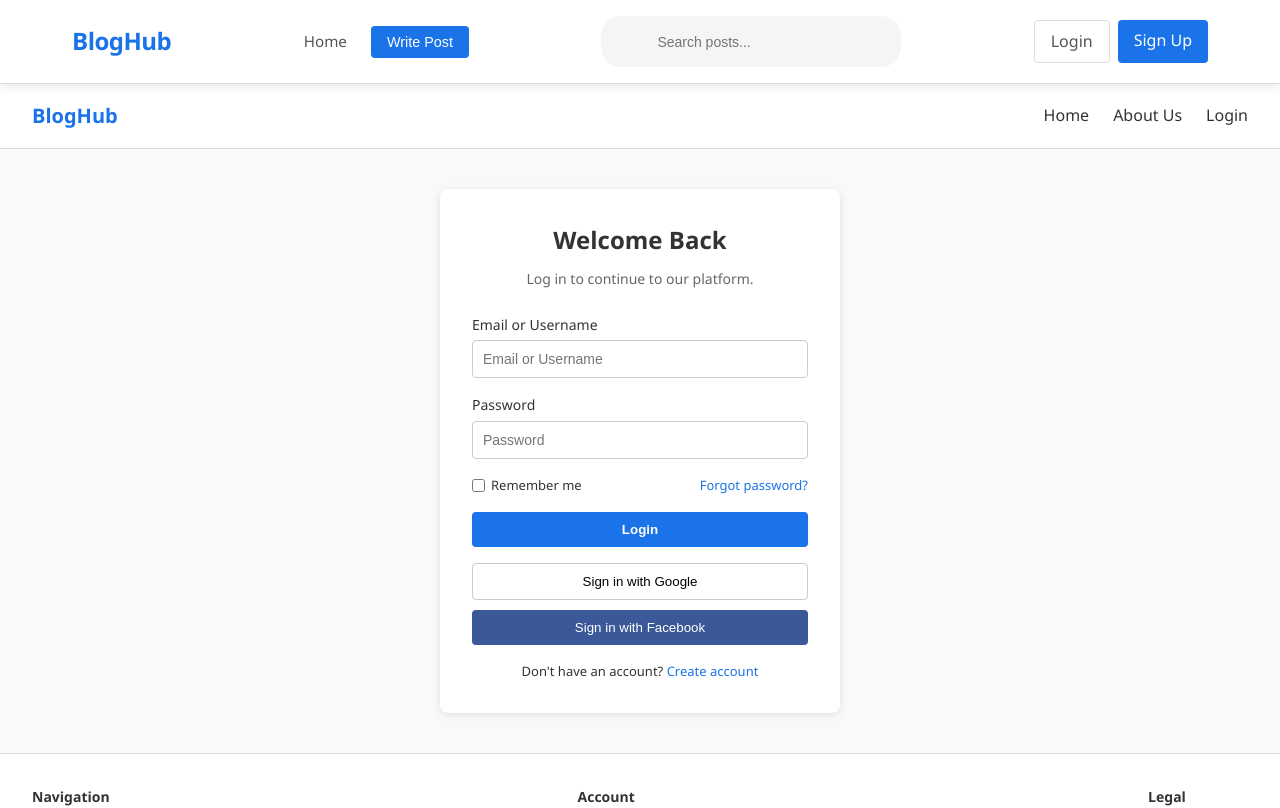
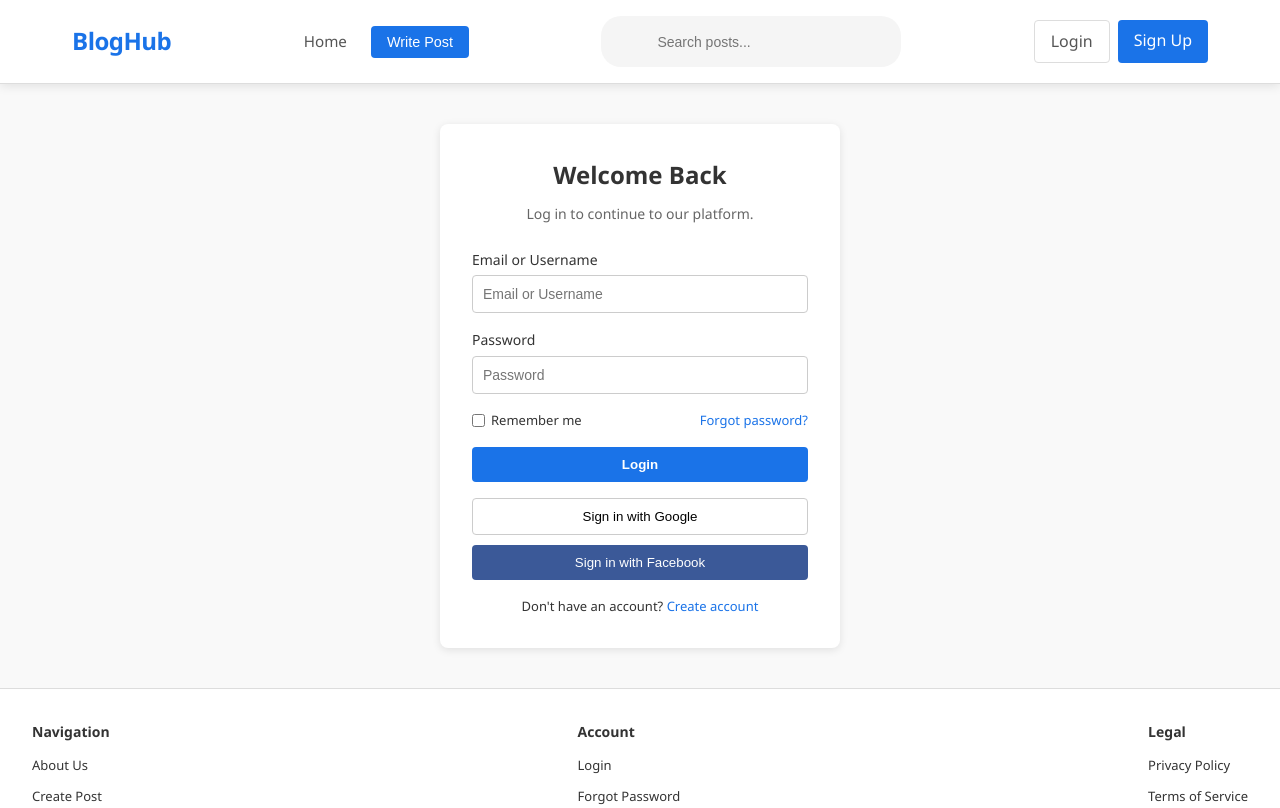
Before and after one commit to Oliver9105/Blogpost_client, a React (Create React App) app: page /signin in a window 1280 px wide. Shown: the top 808 px of the page. Built offline with nearby package versions, Linux system fonts and the light colour scheme.

Commit message:
update signin headed to use app header

```diff
--- a/src/pages/SignIn.js
+++ b/src/pages/SignIn.js
@@ -48,23 +48,6 @@ const SignIn = ({ onLogin }) => {
 
   return (
     <div className="signin-container">
-      <header className="signin-header">
-        <nav className="signin-nav">
-          <div className="signin-logo">BlogHub</div>
-          <ul className="signin-navLinks">
-            <li>
-              <a href="/">Home</a>
-            </li>
-            <li>
-              <a href="/about">About Us</a>
-            </li>
-            <li>
-              <a href="/signin">Login</a>
-            </li>
-          </ul>
-        </nav>
-      </header>
-
       <main className="signin-main">
         <div className="signin-card">
           <h2 className="signin-title">Welcome Back</h2>
```
